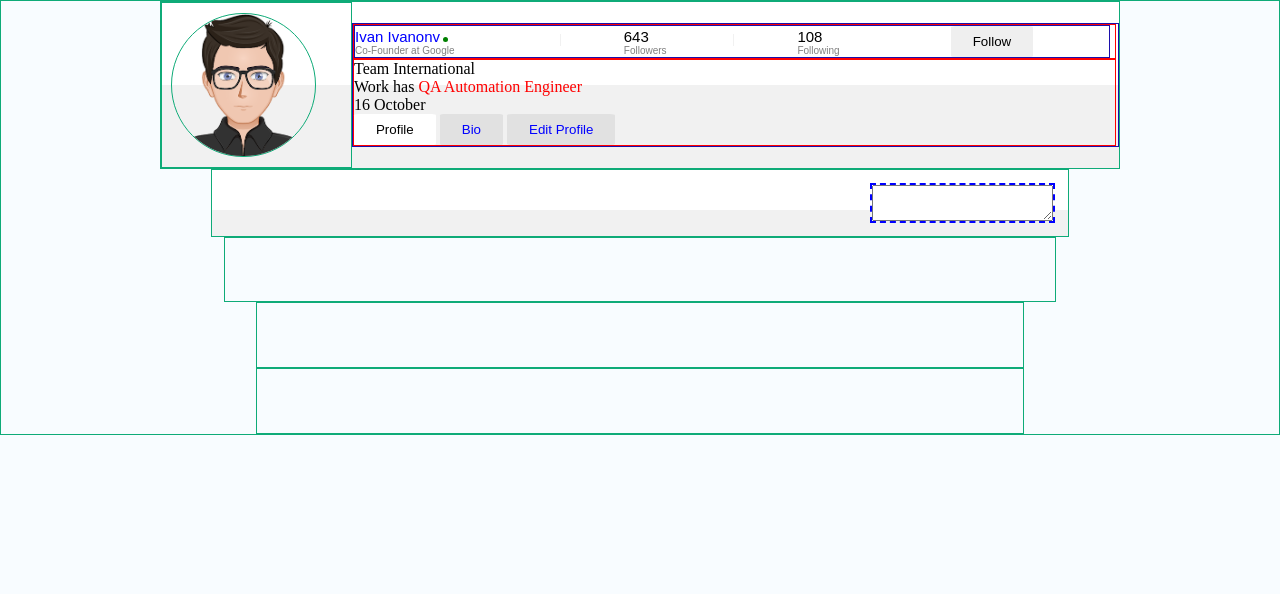
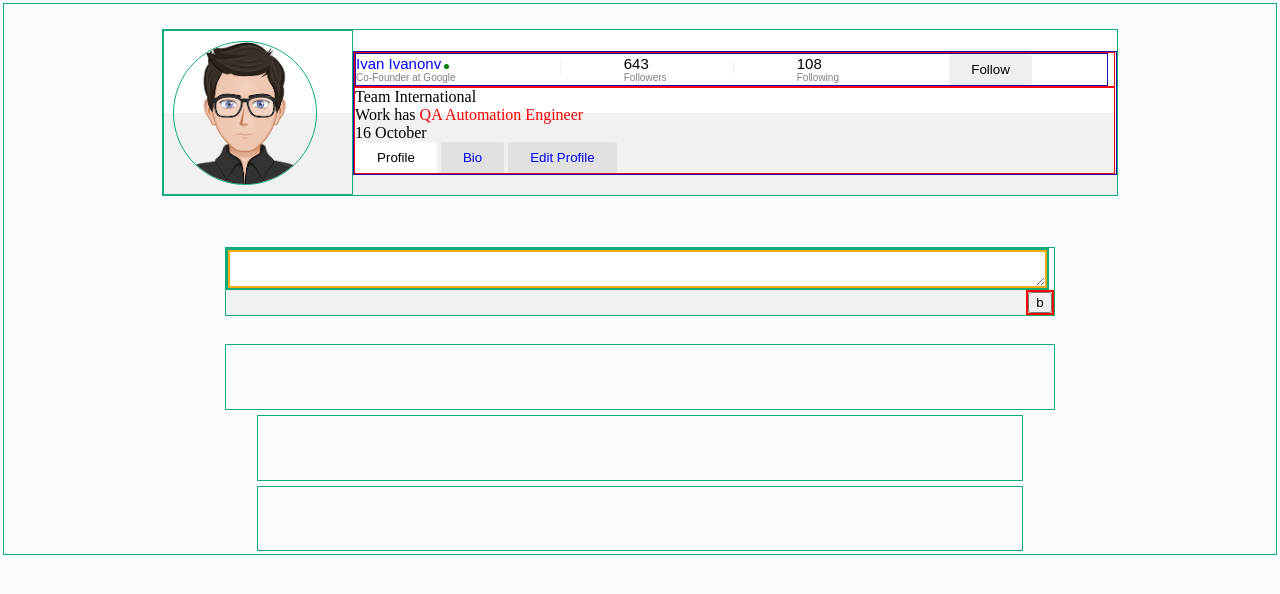
Before and after one commit to Zaupower/HTMLCSS, a plain HTML site: page intdex.html in a window 1280 px wide. Drawn offline with Linux system fonts and the light colour scheme.

Commit message:
add coment input box

```diff
--- a/intdex.html
+++ b/intdex.html
@@ -65,11 +65,12 @@
                 </div>
             </div>
             <div class="container2">
-
-                  <div class="expand">
-                    <textarea></textarea>
+                <div id="message-input-bar">
+                      <textarea class="txarea"></textarea>
                   </div>
-
+                  <div class="submittxt">
+                    <button>b</button>
+                  </div>
             </div>
             <div class="container3"></div>
             <div class="container4"></div>
--- a/style.css
+++ b/style.css
@@ -1,13 +1,12 @@
 
 html, body {
   background-color: rgb(248,252,255);
-  height: 100%;
   margin: 0;
 }
 .root {
+  margin: 0.2%;
   border: solid 1px #0fab78;
   display: flex;
-  height: 99%px;
   flex-direction: column;
   flex-wrap: nowrap;
   justify-content: space-around;
@@ -15,6 +14,7 @@ html, body {
 }
 
 .container1 {
+  margin: 2%;
   border: solid 1px #0fab78;
   height: 35%;
   width: 75%;
@@ -30,14 +30,14 @@ html, body {
 
 /*Caixa de adicinoar comentario*/
 .container2{
+  margin: 2%;
   border: solid 1px #0fab78;
   height: 15%;
   width: 65%;
-  padding: 1%;
   display: flex;
   flex-direction: column;
   justify-content: flex-end;
-  align-items: flex-end;
+  align-items: baseline;
   justify-content: space-around;
   background: linear-gradient(to bottom,
       white 0%,
@@ -46,23 +46,36 @@ html, body {
       rgb(241, 241, 241) 100%);
 }
 
-.expand {
-  flex-grow: 1;
-  border: 2px dashed blue;
+
+/*-------------------*/
+
+#message-input-bar {
+  height: 90%;
+  width: 99%;
   display: flex;
+  border: solid 2px #0fab78;
+  justify-content: space-between;
 }
 
-textarea {
-  width: 100%;
+.txarea{
+  border: solid 2px #f2aa0f;
+  align-self: flex-start;
+  height: 60%;
+  width: 99%;
+  flex: 1;
+  resize: vertical;
 }
 
-.textareapost {
-  flex: 50%;
-  flex-direction: column;
-  justify-content: flex-end;
+.submittxt{
+  border: solid 2px red;
+  align-self: flex-end;
+  height: 40%;
+  flex: 1;
+  resize: vertical;
 }
 
 
+/*-------------------*/
 .postButton{
   border: none;
   padding: 5px 20px;
@@ -77,6 +90,7 @@ textarea {
 
 /*Caixa de main comentario*/
 .container3{
+  margin: 0.2%;
   padding-top: 5%;
   border: solid 1px #0fab78;
   height: 6%;
@@ -86,6 +100,7 @@ textarea {
 }
 /*Caixa de resposta comentario*/
 .container4{
+  margin: 0.2%;
   padding-top: 5%;
   border: solid 1px #0fab78;
   height: 5%;
```
